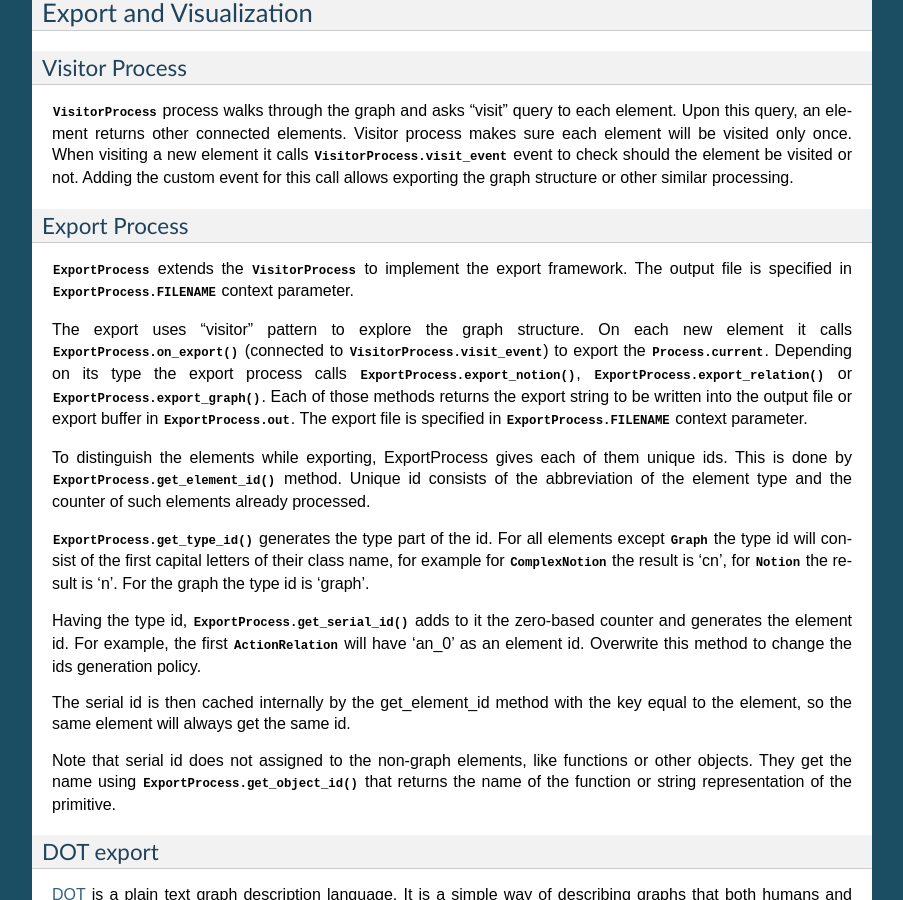
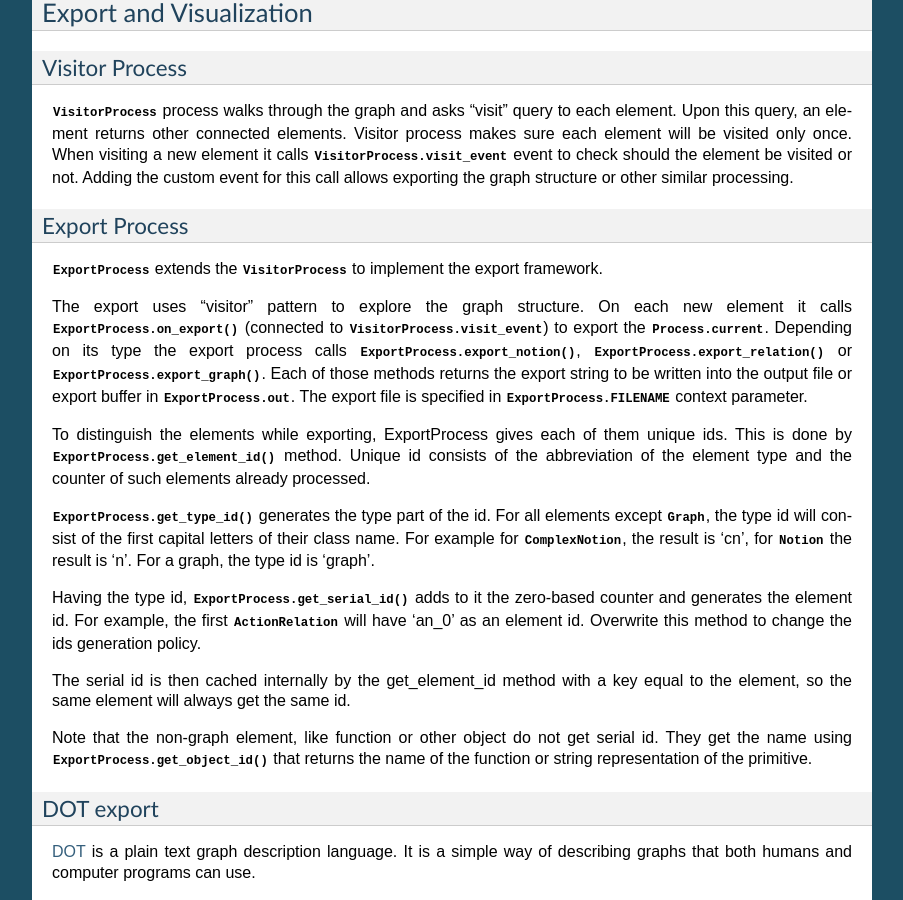
Before and after one commit to krvss/graph-talk, a Sphinx documentation site: the page built from docs/guide.rst, in a window 1280 px wide and 900 px high, scrolled down 16351 px. Shown: the whole window, without its empty margins (198-1101 px from the left). Built offline with Sphinx 7.4.7, drawn with Linux system fonts in a browser that asks for light colours.

Commit message:
Proofreading and minor style changes.

```diff
--- a/docs/guide.rst
+++ b/docs/guide.rst
@@ -566,7 +566,6 @@ Adding the custom event for this call allows exporting the graph structure or ot
 Export Process
 --------------
 :class:`.ExportProcess` extends the :class:`.VisitorProcess` to implement the export framework.
-The output file is specified in :attr:`.ExportProcess.FILENAME` context parameter.
 
 The export uses "visitor" pattern to explore the graph structure. On each new element it calls :meth:`.ExportProcess.on_export` (connected to :attr:`.VisitorProcess.visit_event`)
 to export the :attr:`.Process.current`. Depending on its type the export process calls :meth:`.ExportProcess.export_notion`, :meth:`.ExportProcess.export_relation`
@@ -576,17 +575,17 @@ or export buffer in :attr:`.ExportProcess.out`. The export file is specified in
 To distinguish the elements while exporting, ExportProcess gives each of them unique ids. This is done by :meth:`.ExportProcess.get_element_id`
 method. Unique id consists of the abbreviation of the element type and the counter of such elements already processed.
 
-:meth:`.ExportProcess.get_type_id` generates the type part of the id. For all elements except :class:`.Graph` the type id
-will consist of the first capital letters of their class name, for example for :class:`.ComplexNotion` the result is 'cn', for
-:class:`.Notion` the result is 'n'. For the graph the type id is 'graph'.
+:meth:`.ExportProcess.get_type_id` generates the type part of the id. For all elements except :class:`.Graph`, the type id
+will consist of the first capital letters of their class name. For example for :class:`.ComplexNotion`, the result is 'cn', for
+:class:`.Notion` the result is 'n'. For a graph, the type id is 'graph'.
 
 Having the type id, :meth:`.ExportProcess.get_serial_id` adds to it the zero-based counter and generates the element id.
 For example, the first :class:`.ActionRelation` will have 'an_0' as an element id. Overwrite this method to change the ids
 generation policy.
 
-The serial id is then cached internally by the get_element_id method with the key equal to the element, so the same element will always get the same id.
+The serial id is then cached internally by the get_element_id method with a key equal to the element, so the same element will always get the same id.
 
-Note that serial id does not assigned to the non-graph elements, like functions or other objects. They get the name using
+Note that the non-graph element, like function or other object do not get serial id. They get the name using
 :meth:`.ExportProcess.get_object_id` that returns the name of the function or string representation of the primitive.
 
 DOT export
```
Also changed, not shown: 1 other file.
